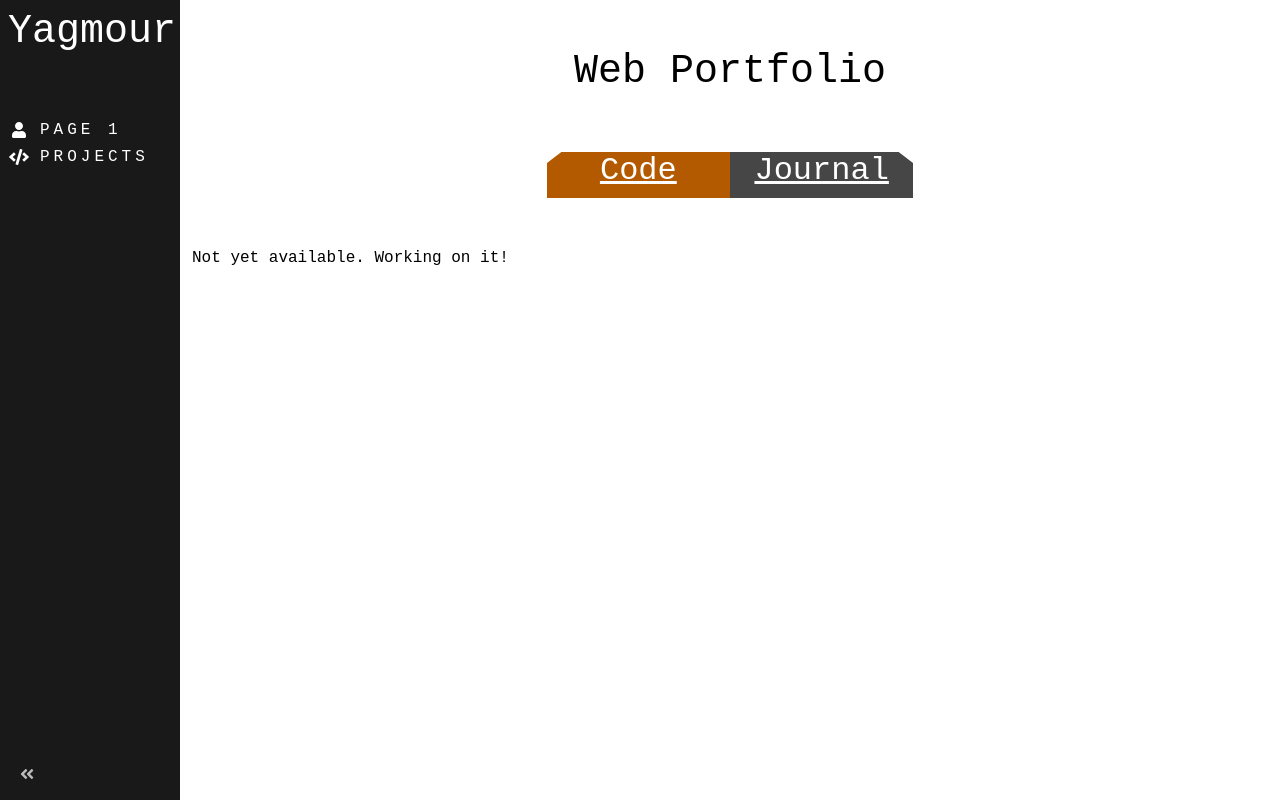
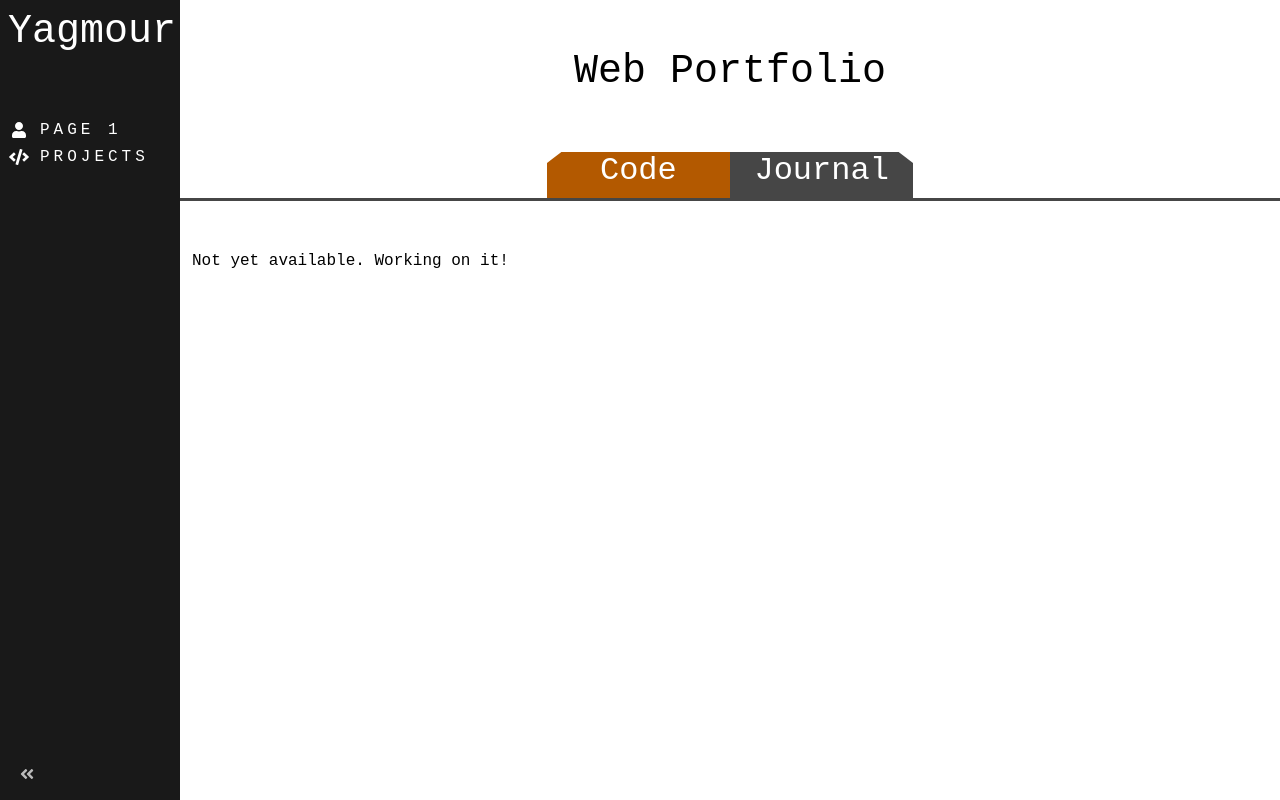
Before and after one commit to m-yag/web-portfolio, a Vue app: page /web-portfolio/code in a window 1280 px wide. Built offline with nearby package versions, Linux system fonts and the light colour scheme.

Commit message:
Styling addition, fixes, & cleanup.

```diff
--- a/src/App.vue
+++ b/src/App.vue
@@ -26,6 +26,30 @@ export default {
   --orange: #B35900;
 }
 
+.link-bottom:hover::before,
+.link-bottom:hover::after {
+  content: '';
+  position: absolute;
+  width: 8px;
+  height: 8px;
+  background: transparent;
+  transition: 1s;
+}
+
+.link-bottom:hover::before {
+  bottom: -2px;
+  left: -2px;
+  border-bottom: 2px solid var(--orange);
+  border-left: 2px solid var(--orange);
+}
+
+.link-bottom:hover::after {
+  bottom: -2px;
+  right: -2px;
+  border-bottom: 2px solid var(--orange);
+  border-right: 2px solid var(--orange);
+}
+
 #app {
   font-family: 'Courier New', monospace;
   -webkit-font-smoothing: antialiased;
--- a/src/components/sidebar/Sidebar.vue
+++ b/src/components/sidebar/Sidebar.vue
@@ -32,14 +32,6 @@ export default {
     </span>
   </div>
 </template>
-
-<style>
-:root {
-  --sidebar-bg-color: #05080D;
-  --sidebar-active: #262828;
-  --sidebar-hover: #B35900;
-}
-</style>
 
 <style scoped>
 .sidebar {
--- a/src/components/sidebar/SidebarLink.vue
+++ b/src/components/sidebar/SidebarLink.vue
@@ -69,19 +69,19 @@ export default {
 .link-bottom:hover::before {
   bottom: -2px;
   left: -2px;
-  border-bottom: 2px solid var(--sidebar-hover);
-  border-left: 2px solid var(--sidebar-hover);
+  border-bottom: 2px solid var(--orange);
+  border-left: 2px solid var(--orange);
 }
 
 .link-bottom:hover::after {
   bottom: -2px;
   right: -2px;
-  border-bottom: 2px solid var(--sidebar-hover);
-  border-right: 2px solid var(--sidebar-hover);
+  border-bottom: 2px solid var(--orange);
+  border-right: 2px solid var(--orange);
 }
 
 .link.active {
-  background-color: var(--sidebar-active);
+  background-color: var(--btn-light);
 }
 
 .link .icon {
--- a/src/components/tabmenu/Tabmenu.vue
+++ b/src/components/tabmenu/Tabmenu.vue
@@ -1,12 +1,12 @@
 <template>
 
 <div class="container">
-  <div class="row justify-content-center">
-    <router-link :to="to_code" class="col-sm-2 slanted-left text-white" :class="{current: isCodeActive}">
-      <h2 class="text-center text-white">Code</h2>
+  <div class="row justify-content-center" style="border-bottom: solid var(--btn-light)">
+    <router-link :to="to_code" class="col-sm-2 slanted-left text-white routerlink" :class="{current: isCodeActive}">
+      <h2 class="text-center link-bottom">Code</h2>
     </router-link>
-    <router-link :to="to_journal" class="col-sm-2 slanted-right text-white" :class="{current: isJournalActive}">
-      <h2 class="text-center">Journal</h2>
+    <router-link :to="to_journal" class="col-sm-2 slanted-right text-white routerlink" :class="{current: isJournalActive}">
+      <h2 class="text-center link-bottom">Journal</h2>
     </router-link>
   </div>
 </div>
@@ -30,14 +30,6 @@ export default {
   }
 }
 </script>
-
-<style>
-:root {
-  --sidebar-bg-color: #05080D;
-  --sidebar-active: #262828;
-  --sidebar-hover: #b35900;
-}
-</style>
 
 <style scoped>
 .slanted-left {
@@ -63,4 +55,13 @@ export default {
 .current {
   background-color: #b35900;
 }
+
+.routerlink {
+  text-decoration: none;
+}
+
+.link-bottom {
+  position: relative;
+}
+
 </style>
```
